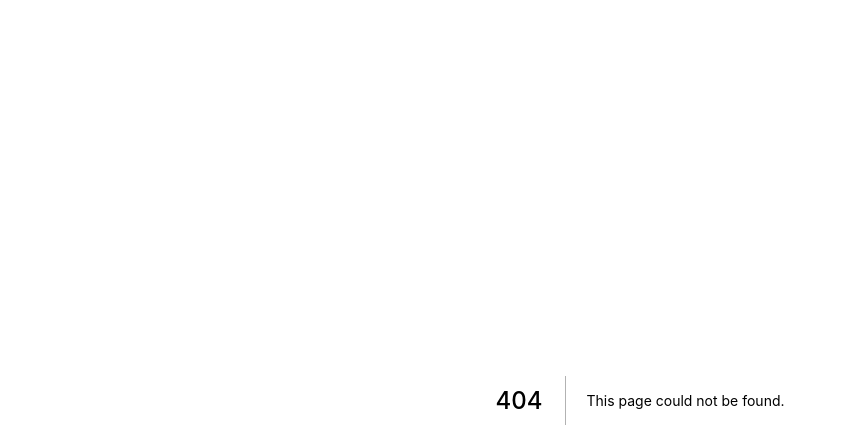
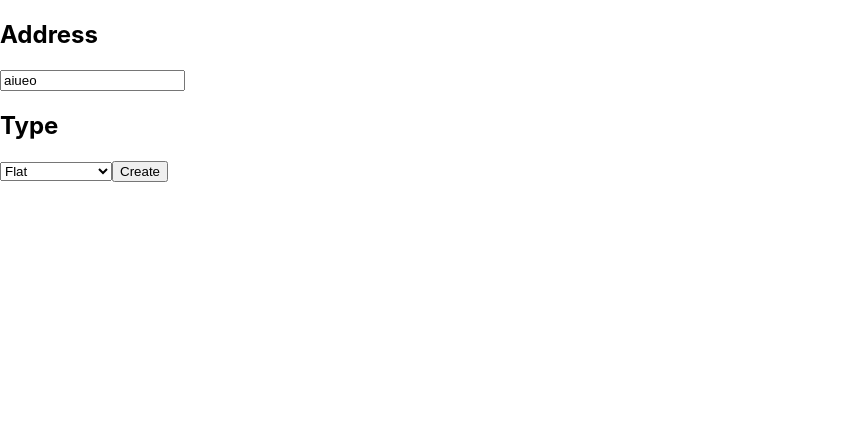
Before and after one commit to ayakamiyake7/apartment_for_rent_service, a Next.js app: page /create in a window 1280 px wide. Before the commit this address had no page. Shown: the top 448 px of the page, without its empty margins (0-847 px from the left). Built offline with nearby package versions, Linux system fonts and the light colour scheme.

Commit message:
#1  Move from react to next.js

```diff
--- /dev/null
+++ b/pages/create.js
@@ -0,0 +1,54 @@
+import Link from "next/link";
+import React, { useState } from "react";
+
+export default function Create() {
+  const [lists, setLists] = useState("");
+  const [address, setAddress] = useState("aiueo");
+  const [type, setType] = useState("flat");
+
+  const handleAddAddress = (e) => {
+    setAddress(e.target.value);
+  };
+
+  const handleChangeType = (e) => {
+    setType(e.target.value);
+  };
+
+  const handleClickCreate = () => {
+    const newLists = [
+      {
+        address: address,
+        type: type,
+        id: Math.floor(Math.random() * 100),
+      },
+      ...lists,
+    ];
+
+    console.log("newLists=", newLists);
+    setLists(newLists);
+  };
+
+  return (
+    <>
+      <h2>Address</h2>
+      <input type="text" value={address} onChange={handleAddAddress} />
+      <h2>Type</h2>
+      <select onChange={handleChangeType}>
+        <option value="flat">Flat</option>
+        <option value="detached">Detached</option>
+        <option value="semi-detached">Semi-detached</option>
+        <option value="Terraced">Terraced</option>
+      </select>
+
+      <Link href="/">
+        <button
+          onClick={() => {
+            handleClickCreate();
+          }}
+        >
+          Create
+        </button>
+      </Link>
+    </>
+  );
+}
```
Also changed, not shown: pages/index.js (+17 -57 lines), public/vercel.svg (deleted).
